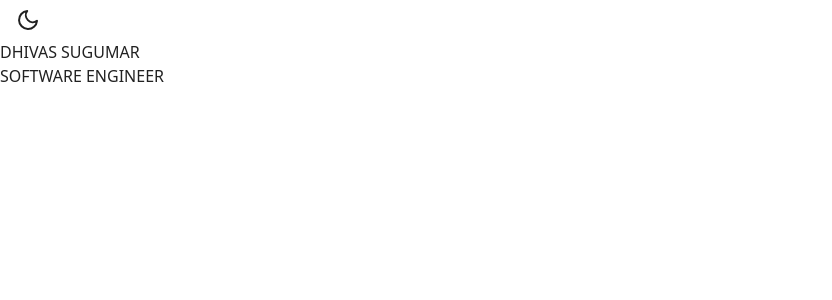
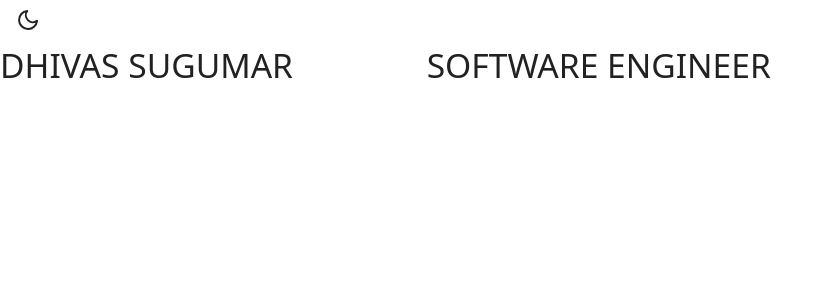
Before and after one commit to Dhivas-Sugumar/Personal-Site, a Next.js app: page / in a window 1280 px wide. Shown: the top 300 px of the page, without its empty margins (0-832 px from the left). Built offline with nearby package versions, Linux system fonts and the light colour scheme.

Commit message:
Skeletal header made. STyled typography created.

```diff
--- a/src/components/header/Header.tsx
+++ b/src/components/header/Header.tsx
@@ -1,11 +1,14 @@
 import React from "react";
+import { H3 } from "../../styles/styles";
 
 const Header : React.FC = () => {
     return (
-        <div>
-            <p>DHIVAS SUGUMAR</p>
-            <p>SOFTWARE ENGINEER</p>
-        </div>
+        <header>
+            <div className="flex flex-row">
+            <H3 className="basis-4/12">DHIVAS SUGUMAR</H3>
+            <H3 className="basis-8/12">SOFTWARE ENGINEER</H3>
+            </div>
+        </header>
     )
 }
 
--- /dev/null
+++ b/src/styles/styles.ts
@@ -0,0 +1,31 @@
+import styled from '@emotion/styled';
+
+const H1 = styled.h1`
+  font-size: clamp(1.5em, 9.5vw, 6.5em);
+  letter-spacing: 0.04em;
+  margin: 0;
+`;
+
+const H2 = styled.h2`
+  font-size: clamp(1.5em, 8.2vw, 3.1em);
+  margin: 0;
+`;
+
+const H3 = styled.h3`
+  font-size: clamp(1.3em, 6.6vw, 2.1em);
+  margin: 0;
+`;
+
+const H4 = styled.h4`
+  margin: 0;
+  font-size: 1.3em;
+  letter-spacing: 0.1em;
+`;
+
+const P = styled.p`
+  margin: 0;
+  font-size: 1.1em;
+  line-height: 1.4em;
+`;
+
+export { H1, H2, H3, H4, P };
--- a/tailwind.config.js
+++ b/tailwind.config.js
@@ -1,6 +1,8 @@
 /** @type {import('tailwindcss').Config} */
 module.exports = {
-  content: [],
+  content: [
+    "./src/**/*.{js,jsx,ts,tsx}",
+  ],
   theme: {
     extend: {},
   },
```
